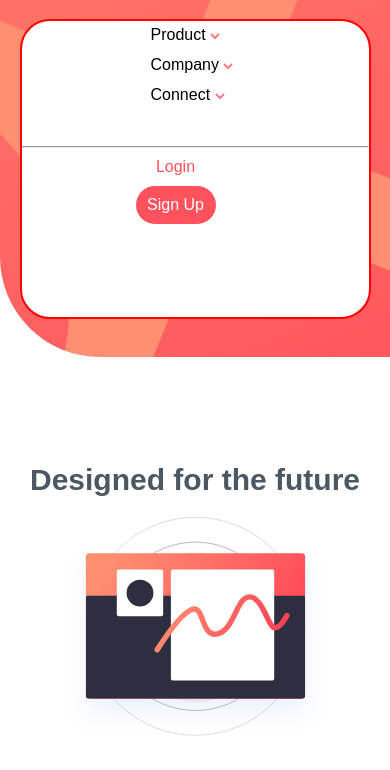
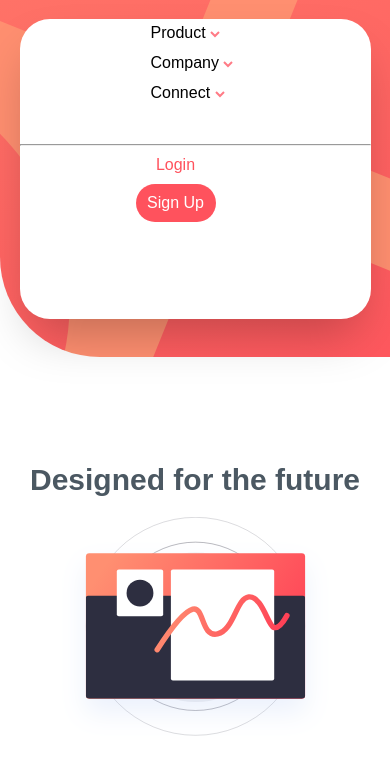
Before and after one commit to mojicsibro2/projecTmaxFinalProject, a plain HTML site: page blogr-landing-page-main/index.html in a window 390 px wide. Both pictures are taken after a click on the element 328 px from the left and 36 px from the top of the page. Shown: the part 65-835 px from the top of the page. Drawn offline with Linux system fonts and the light colour scheme; a web font is replaced by a local one.

Commit message:
Update style.css
Adding box shadow

```diff
--- a/blogr-landing-page-main/style.css
+++ b/blogr-landing-page-main/style.css
@@ -353,7 +353,7 @@ but i designed it with 375px and subitude it to 630px it a hack i learnt during
         width: 90%;
         background: white;
         border-radius: 30px;
-        border: 2px solid red;
+        box-shadow: rgba(0, 0, 0, 0.25) 0px 25px 50px -12px;
     }
     .navContainer:hover{
         height: 400px;
```
